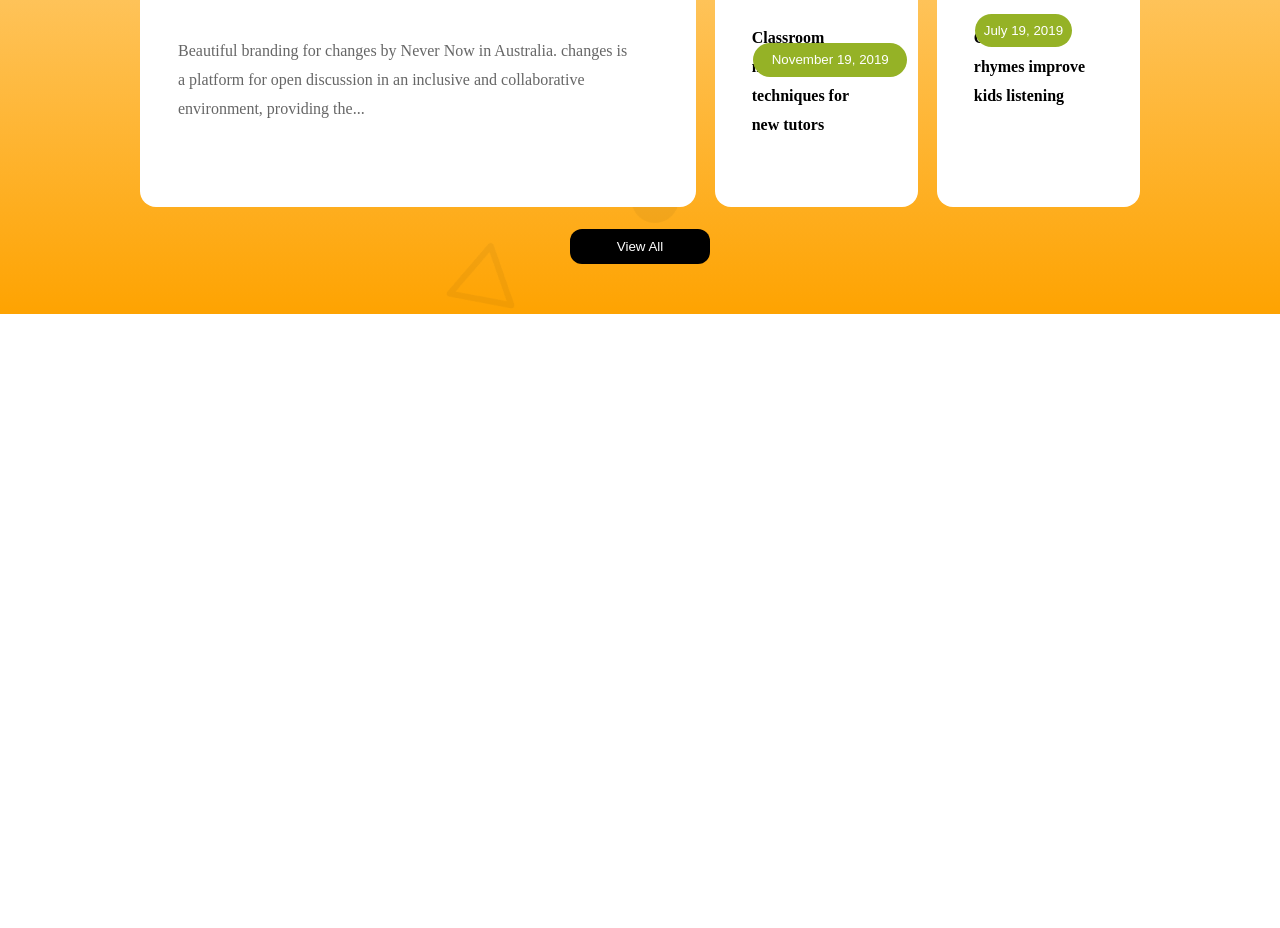
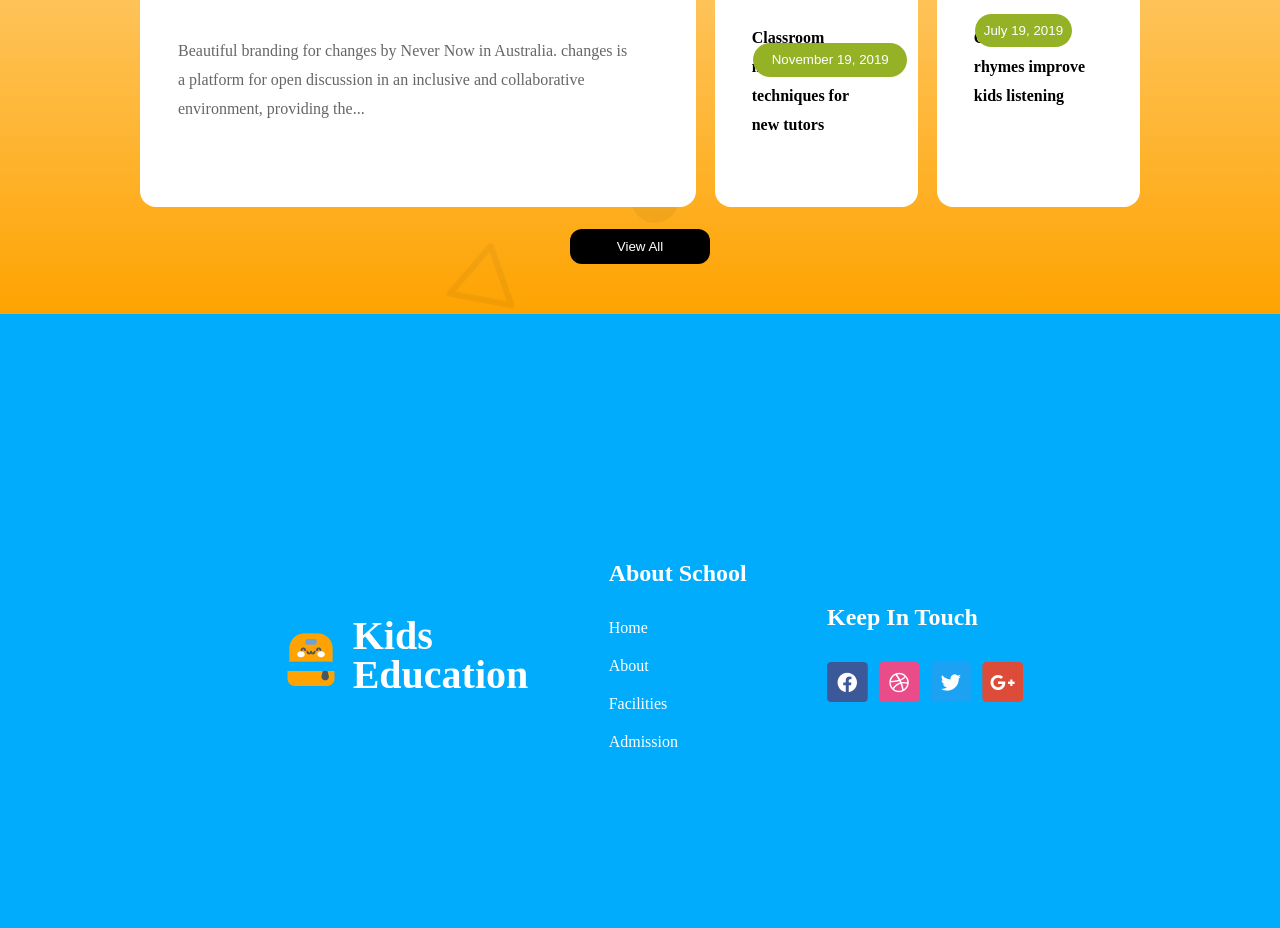
Before and after one commit to shawon129396/Kids-School-Website, a plain HTML site: page index.html in a window 1280 px wide. Shown: the part 2271-3199 px from the top of the page. Before the commit the page ends 2585 px from the top, so only its background shows below. Drawn offline with Linux system fonts and the light colour scheme.

Commit message:
added footer section with responsive

```diff
--- a/index.html
+++ b/index.html
@@ -144,6 +144,35 @@
         </div>
       </section>
     </main>
-    <footer></footer>
+    <footer>
+       <div class="structure display-flex">
+        <div class="foot-left display-flex">
+         <img class="foot-left-img" src="assets/logo.png" alt="">
+          <div class="direction-column display-flex">
+         <h3 class="foot-left-title">Kids <br>
+           Education</h3>
+           <!-- <p class="foot-left-description">Education is a process of learning through which we acquire. <br> It enlightens, empowers, and creates a positive development. <br> Education gives an individual the knowledge and skills to work <br> with virtue.</p> -->
+         </div>
+       </div>
+        <div class="foot-middle">
+         <h3 class="foot-middle-title">About School</h3>
+         <ul class="display-flex">
+           <li><a href="">Home</a></li>
+           <li><a href="">About</a></li>
+           <li><a href="">Facilities</a></li>
+           <li><a href="">Admission</a></li>
+         </ul>
+       </div>
+        <div class="foot-right">
+         <h3 class="foot-right-title">Keep In Touch</h3>
+         <ul class="display-flex">
+           <li><img src="assets/fb.png" alt="fb icon"></li>
+           <li><img src="assets/dribble.png" alt="dribble icon"></li>
+           <li><img src="assets/twitter.png" alt="twiter icon"></li>
+           <li><img src="assets/google+.png" alt="google icon"></li>
+         </ul>
+       </div>
+     </div>
+    </footer>
   </body>
 </html>
--- a/styles/style.css
+++ b/styles/style.css
@@ -307,7 +307,7 @@
 }
 .card-big button {
   position: relative;
-    top: -314.14px;
+  top: -260px;
   right: 327.14px;
   bottom: 368.44px;
   left: 38.35px;
@@ -329,6 +329,69 @@
   margin-bottom: 40px;
   margin-top: 12px;
 }
+/* footer section */
+footer{
+  background-color: #01ACFD;
+  padding: 123px 128px 174px 140px;
+}
+.structure{
+  padding: 123px 128px 174px 140px;
+  align-items: center;
+  justify-content: space-between;
+}
+.foot-left{
+  justify-content: center;
+  align-items: center;
+  gap: 10.7px;
+}
+.foot-left-title{
+  font-size: 2.5rem;
+  font-weight: bold;
+  line-height: 39px;
+  color: #ffffff;
+}
+.foot-middle-title{
+  font-size: 1.5rem;
+  font-weight: bold;
+  line-height: auto;
+  color: #ffffff;
+  padding-bottom: 32px;
+}
+.foot-middle ul li{
+  display: block;
+}
+.foot-middle ul li a{
+  text-decoration: unset;
+  color: #ffffff;
+}
+.foot-middle ul{
+  flex-direction: column;
+  gap: 20px;
+
+}
+.foot-right-title{
+  font-size: 1.5rem;
+  font-weight: bold;
+  line-height: 26px;
+  color: #ffffff;
+  padding-bottom: 32px;
+}
+.foot-right ul li{
+  display: block;
+}
+.foot-right ul{
+  gap: 10px;
+}
+.foot-left-description{
+  color: #ffffff;
+  font-size: 1.25rem;
+  font-weight: 400;
+  line-height: auto;
+  position: relative;
+  top: 110px;
+  left: -250px;
+}
+
 
 /* media query for small device */
 @media screen and (max-width: 576px) {
@@ -343,6 +406,9 @@
     display: none;
   }
   #nav-icon {
+    font-size: 30px;
+    margin-top: 10px;
+    margin-left: 20px;
     display: block;
     width: 30px;
     height: 30px;
@@ -426,4 +492,48 @@
     /* top: -125px; */
     /* left: 10px; */
   }
+  .structure{
+  align-items: left;
+  justify-content: left;
   }
+  .foot-left{
+    flex-direction: row;
+    position: relative;
+    margin-top: -400px;
+    left: -270px;
+    /* padding-top: -100px; */
+  }
+
+
+  .foot-left-title br{
+    display: block;
+  }
+  .foot-left-description br{
+    display: block;
+  }
+  .foot-left-description{
+    position: relative;
+    /* margin-left: 50px;
+    padding-right: -12px; */
+  }
+
+  .foot-left, .direction-column{
+    gap: 0;
+  }
+  .foot-middle{
+    position: relative;
+    top: 70px;
+    left: -500px;
+  }
+  .foot-middle ul{
+    flex-direction: column;
+  }
+  .foot-right{
+    position: relative;
+    top: 250px;
+    left: -570px;
+  }
+
+
+
+}
```
Lines whose indentation alone changed are shown as unchanged.
